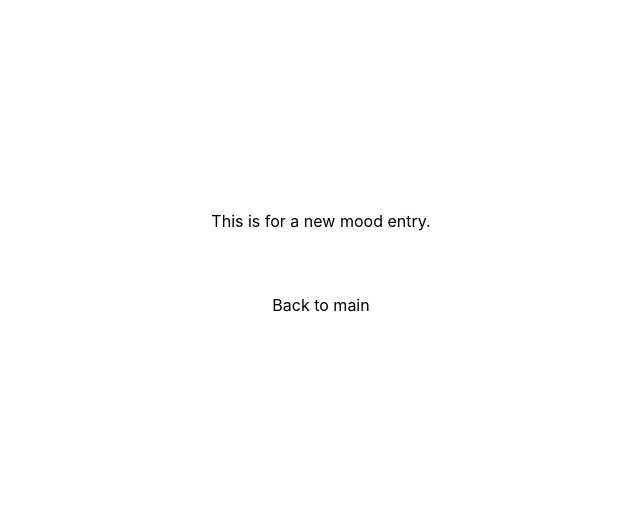
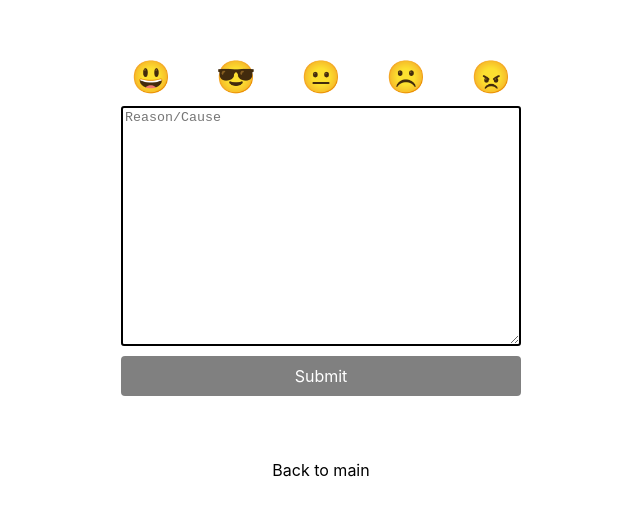
Before and after one commit to darren-stoll/mood-tracker, a Next.js app: page /MoodEntry in a window 1280 px wide. Shown: the part 169-684 px from the top of the page, without its empty margins (319-959 px from the left). Built offline with nearby package versions, Linux system fonts and the light colour scheme.

Commit message:
Developed first part of mood entry page. Still needs functionality.

```diff
--- a/pages/MoodEntry.tsx
+++ b/pages/MoodEntry.tsx
@@ -1,11 +1,34 @@
 import styles from '../styles/MoodEntry.module.css'
 import { Footer } from '../components/Footer'
+import { useState } from 'react'
+import Link from 'next/link'
 
 const MoodEntry = () => {
+  // State that holds selected mood
+  const [mood, setMood] = useState('');
+  const [comment, setComment] = useState('');
+
   return (
     <div className="container">
       <main className="main">
-        This is for a new mood entry.
+        <div className={styles.entry}>
+          <div className={styles.emojis}>
+            <div onClick={() => setMood('overjoyed')}>😃</div>
+            <div onClick={() => setMood('confident')}>😎</div>
+            <div onClick={() => setMood('apathetic')}>😐</div>
+            <div onClick={() => setMood('despairing')}>☹️</div>
+            <div onClick={() => setMood('angry')}>😠</div>
+          </div>
+          <div className={styles.commentBox}>
+            <textarea placeholder="Reason/Cause" onChange={e => setComment(e.target.value)}></textarea>
+          </div>
+          {/* Have it link to a confirmation window, which redirects to history after 5 seconds */}
+          <div className={styles.submit}>
+            <Link href="/">
+              <a className={styles.submitAnchor}>Submit</a>
+            </Link>
+          </div>
+        </div>
       </main>
       <Footer />
     </div>
--- a/styles/MoodEntry.module.css
+++ b/styles/MoodEntry.module.css
@@ -0,0 +1,42 @@
+.entry {
+  display: flex;
+  flex-direction: column;
+  justify-content: space-between;
+}
+
+.emojis {
+  display: flex;
+  justify-content: space-between;
+}
+
+.emojis div {
+  padding: 10px;
+  font-size: 24pt;
+}
+
+.commentBox {
+  max-width: 400px;
+  max-height: 300px;
+  width: 60vw;
+  height: 30vh;
+}
+
+.commentBox textarea {
+  width: 100%;
+  height: 100%;
+  border: 2px solid;
+  border-radius: 3px;
+}
+
+.submit {
+  width: 100%;
+  text-align: center;
+  padding: 10px;
+  background-color: grey;
+  margin-top: 10px;
+  border-radius: 4px;
+}
+
+.submitAnchor {
+  color: white;
+}
```
Also changed, not shown: pages/moodEntry.tsx (+24 -1 lines).
